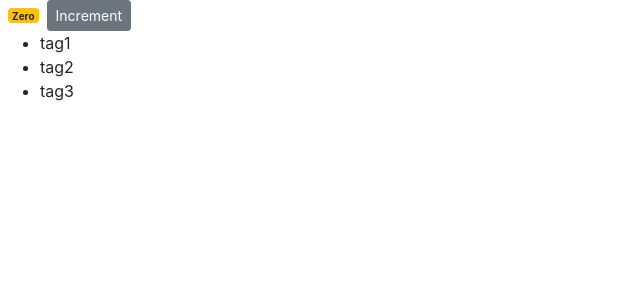
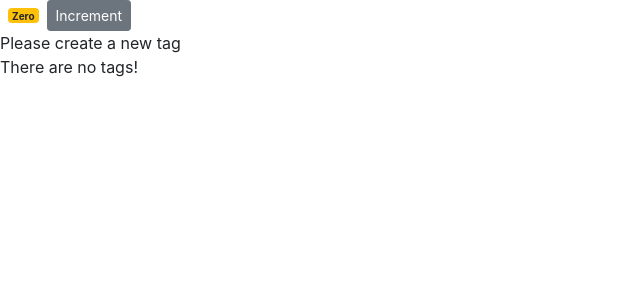
Before and after one commit to chanzlee/CountersComponent, a React (Create React App) app: page / in a window 1280 px wide. Shown: the top 300 px of the page, without its empty margins (0-640 px from the left). Built offline with nearby package versions, Linux system fonts and the light colour scheme.

Commit message:
finish event binding.

```diff
--- a/src/components/counter.jsx
+++ b/src/components/counter.jsx
@@ -3,7 +3,7 @@ import React, { Component } from "react";
 class Counter extends Component {
   state = {
     count: 0,
-    tags: ["tag1", "tag2", "tag3"]
+    tags: []
     // imageUrl: "https://picsum.photos/200"
   };
 
@@ -12,9 +12,36 @@ class Counter extends Component {
     fontWeight: "bold"
   };
 
+  // constructor() {
+  //   super();
+  //   console.log(this);
+  //   this.handleIncrement = this.handleIncrement.bind(this);
+  // }
+
+  handleIncrement = product => {
+    console.log(product);
+    this.setState({ count: this.state.count + 1 });
+  };
+
+  // doHandleIncrement = () => {
+  //   this.handleIncrement({ id: 1 });
+  // };
+
+  renderTags() {
+    if (this.state.tags.length === 0) return <p>There are no tags!</p>;
+
+    return (
+      <ul>
+        {this.state.tags.map(tag => (
+          <li key={tag}>{tag}</li>
+        ))}
+      </ul>
+    );
+  }
+
   render() {
     return (
-      // <React.Fragment>
+      <React.Fragment>
         <div>
           {/* <img src={this.state.imageUrl} alt="" /> */}
           {/* <span style={{ fontSize: 30 }}>custom style</span> */}
@@ -22,15 +49,17 @@ class Counter extends Component {
             {this.formatCount()}
           </span>
 
-        <button className="btn btn-secondary btn-sm">Increment</button>
-
-        <ul>
-          {this.state.tags.map(tag => (
-            <li key={tag}>{tag}</li>
-          ))}
-        </ul>
+          <button
+            onClick={() => this.handleIncrement(product)}
+            className="btn btn-secondary btn-sm"
+          >
+            Increment
+          </button>
         </div>
-      // </React.Fragment>
+        {this.state.tags.length === 0 && "Please create a new tag"}
+        {this.renderTags()}
+        <div />
+      </React.Fragment>
     );
   }
 
```
Lines whose indentation alone changed are shown as unchanged.
